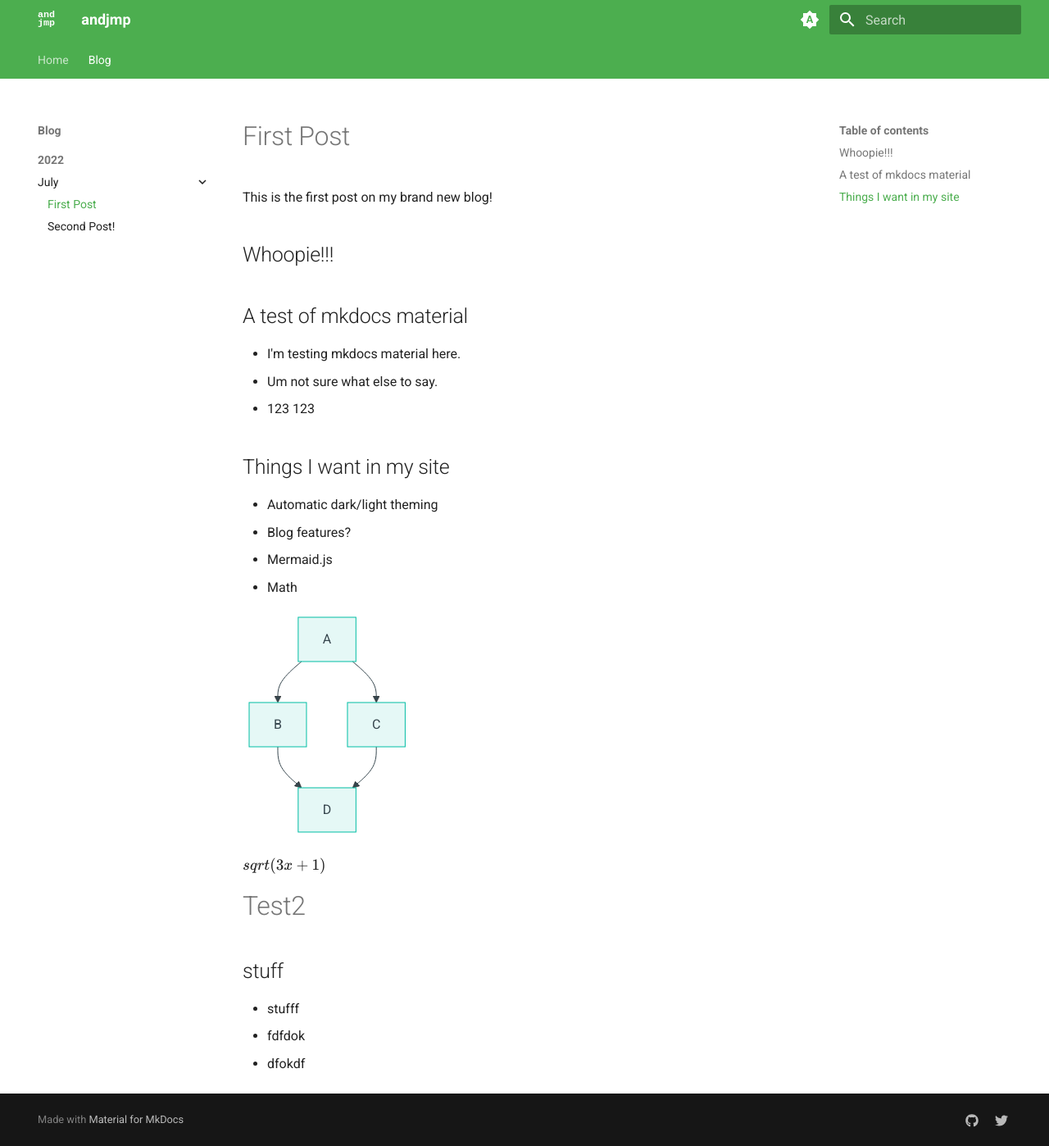
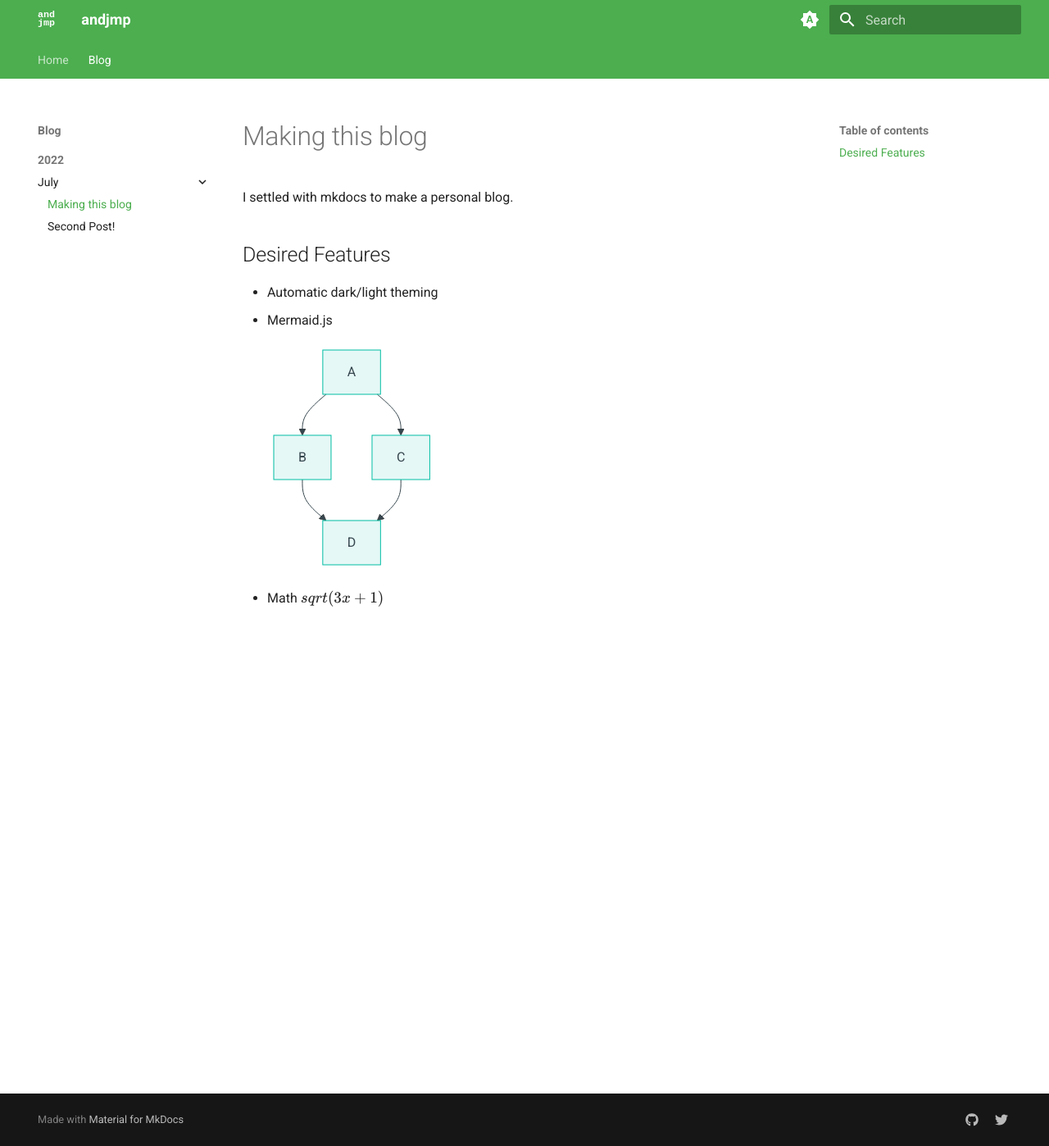
Before and after one commit to andjmp/andjmp.github.io, an MkDocs documentation site: the page built from docs/blog/1.md, in a window 1280 px wide and 1398 px high. Shown: the whole window at 82% size. Built offline with MkDocs 1.6.1 and Material for MkDocs 9.7.7, drawn with Linux system fonts in a browser that asks for light colours.

Commit message:
Update 1.md

````diff
--- a/docs/blog/1.md
+++ b/docs/blog/1.md
@@ -1,18 +1,10 @@
-# First Post
-This is the first post on my brand new blog!
-## Whoopie!!!
+# Making this blog
 
-## A test of mkdocs material
-- I'm testing mkdocs material here.
-- Um not sure what else to say.
-- 123 123
+I settled with mkdocs to make a personal blog.
 
-## Things I want in my site
+## Desired Features
 - Automatic dark/light theming
-- Blog features?
 - Mermaid.js
-- Math
-
 ```mermaid
 graph TD;
     A-->B;
@@ -20,12 +12,5 @@ graph TD;
     B-->D;
     C-->D;
 ```
-
+- Math
 $sqrt(3x+1)$
-
-# Test2
-
-## stuff
-- stufff
-- fdfdok
-- dfokdf
````
